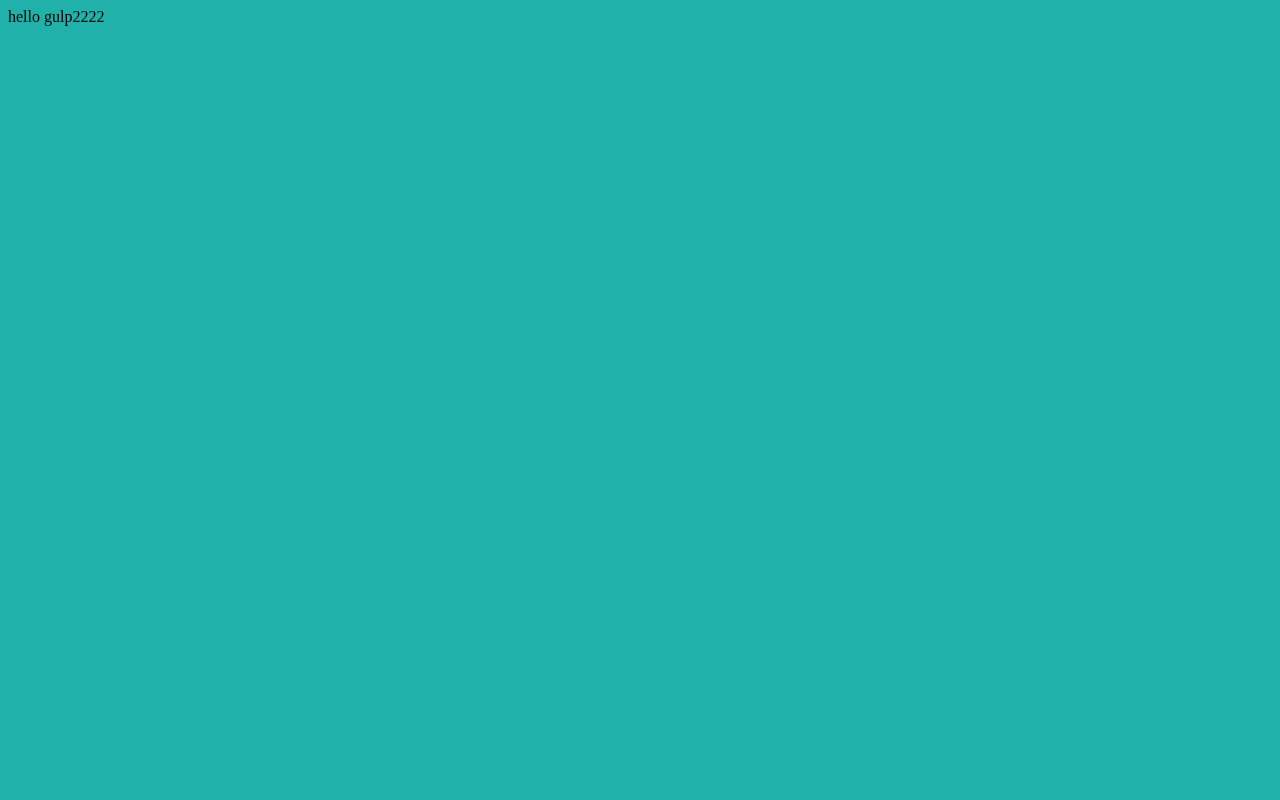
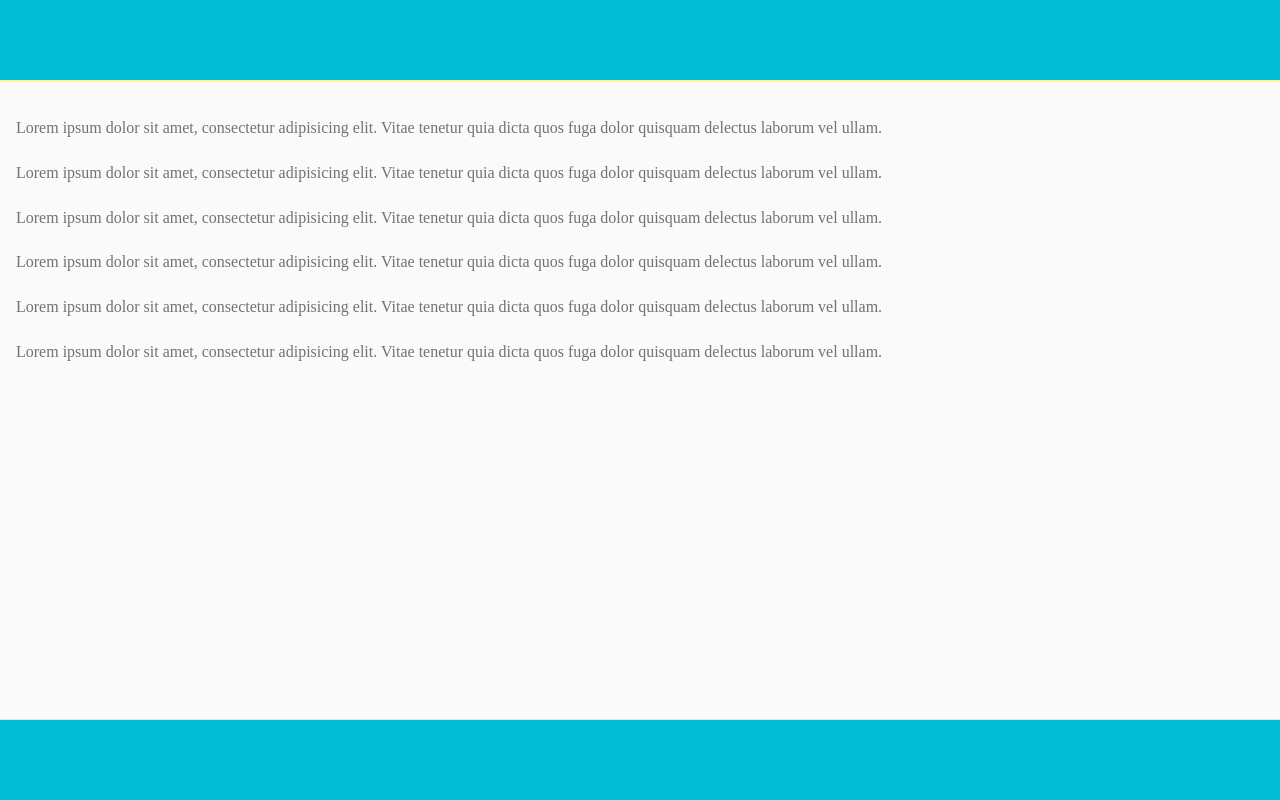
Before and after one commit to yhyecho/gulp-flex, a plain HTML site: page index.html in a window 1280 px wide. Drawn offline with Linux system fonts and the light colour scheme.

Commit message:
add app layout

```diff
--- a/index.html
+++ b/index.html
@@ -8,6 +8,29 @@
   <link rel="stylesheet" href="./styles/main.css">
 </head>
 <body>
-  hello gulp2222
+  <div class="app-wrap">
+    <header class="app-header"></header>
+    <div class="content">
+      <p>
+        Lorem ipsum dolor sit amet, consectetur adipisicing elit. Vitae tenetur quia dicta quos fuga dolor quisquam delectus laborum vel ullam.
+      </p>
+      <p>
+        Lorem ipsum dolor sit amet, consectetur adipisicing elit. Vitae tenetur quia dicta quos fuga dolor quisquam delectus laborum vel ullam.
+      </p>
+      <p>
+        Lorem ipsum dolor sit amet, consectetur adipisicing elit. Vitae tenetur quia dicta quos fuga dolor quisquam delectus laborum vel ullam.
+      </p>
+      <p>
+        Lorem ipsum dolor sit amet, consectetur adipisicing elit. Vitae tenetur quia dicta quos fuga dolor quisquam delectus laborum vel ullam.
+      </p>
+      <p>
+        Lorem ipsum dolor sit amet, consectetur adipisicing elit. Vitae tenetur quia dicta quos fuga dolor quisquam delectus laborum vel ullam.
+      </p>
+      <p>
+        Lorem ipsum dolor sit amet, consectetur adipisicing elit. Vitae tenetur quia dicta quos fuga dolor quisquam delectus laborum vel ullam.
+      </p>
+    </div>
+    <div class="app-footer"></div>
+  </div>
 </body>
 </html>
--- a/src/styles/main.scss
+++ b/src/styles/main.scss
@@ -1,4 +1,38 @@
+$primary-color-dark:   #0097A7;
+$primary-color:        #00BCD4;
+$primary-color-light:  #B2EBF2;
+$primary-color-text:   #FFFFFF;
+$accent-color:         #FF4081;
+$primary-text-color:   #212121;
+$secondary-text-color: #727272;
+$divider-color:        #B6B6B6;
+
 body {
+  margin: 0;
+  -webkit-font-smoothing: antialiased;
+  color: $secondary-text-color;
+}
+.app-wrap {
+  height: 100vh;
   display: flex;
-  background: lightseagreen;
+  flex-direction: column; // flex-item排列方向
 }
+.app-header {
+  background-color: $primary-color;
+  height: 80px;
+  border-bottom: 2px solid #fff59d;
+  flex-shrink: 0;
+}
+.content {
+  background-color: #fafafa;
+  flex-grow: 1; // 占满剩余设备空间 默认为0
+  line-height: 1.8;
+  padding: 16px;
+  overflow-y: scroll;
+}
+.app-footer {
+  height: 80px;
+  flex-shrink: 0; // 不被压缩 默认为1
+  background-color: $primary-color;
+  border-top: 1px solid #e6e6e6;
+}
```
Also changed, not shown: src/index.html (+24 -1 lines), styles/main.css.
